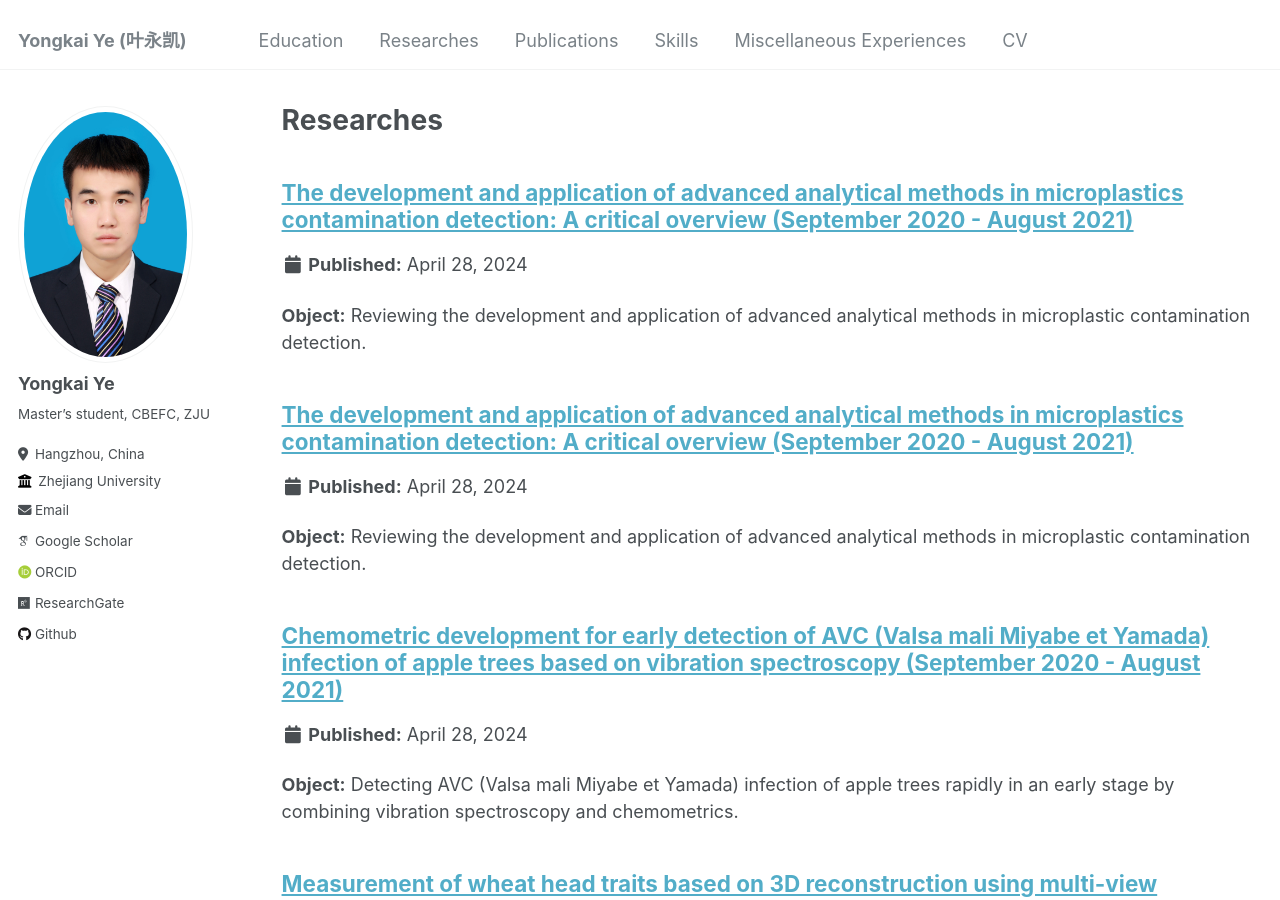
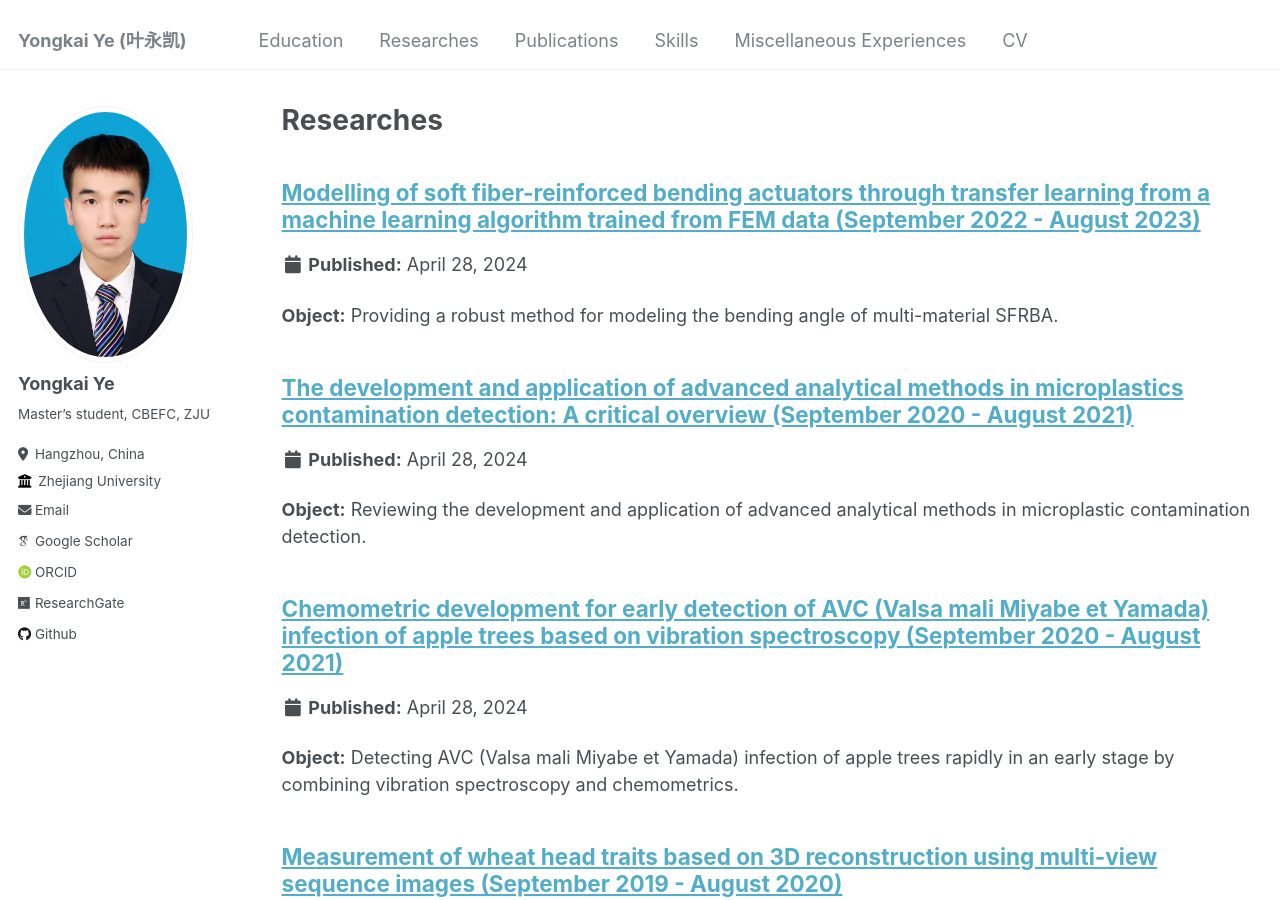
Before and after one commit to Yongkai-Ye/Yongkai-Ye.github.io, a Jekyll site: the page built from _pages/researches.html, in a window 1280 px wide and 900 px high. Built offline with Jekyll 4.4.1, drawn with Linux system fonts in a browser that asks for light colours; some web fonts are replaced.

Commit message:
Update zju-research-1.md

```diff
--- a/_researches/zju-research-1.md
+++ b/_researches/zju-research-1.md
@@ -1,22 +1,22 @@
 ---
-title: "The development and application of advanced analytical methods in microplastics contamination detection: A critical overview (September 2020 - August 2021)"
+title: "Modelling of soft fiber-reinforced bending actuators through transfer learning from a machine learning algorithm trained from FEM data (September 2022 - August 2023)"
 collection: researches
 type: "Undergraduate"
-permalink: /research/nwafu-research-3
-#venue: "College of Mechanical and Electronics Engineering, Northwest Agriculture & Forest University"
-#date: 2022-07-01
-#location: "Yangling, China"
+permalink: /research/zju-research-1
+#venue: "College of Biosystems Engineering and Food Science, Zhejiang University"
+#date: 2025-07-01
+#location: "Hangzhou, China"
 ---
 
-**Object:** Reviewing the development and application of advanced analytical methods in microplastic contamination detection.
+**Object:** Providing a robust method for modeling the bending angle of multi-material SFRBA.
 
-#**Difficulties:** Early low-grade infection of apple trees is hardly detected by visual inspection.
+#**Difficulties:** The acquisition of tremendous FEM data pairs and the development of optimal machine learning algorithms.
 
-**Role:** I was responsible for the survey of the literature and the writing of the origin draft.
+**Role:** I was with full authority.
 
-**Advisor:** [Prof. Yanru Zhao](https://cmee.nwsuaf.edu.cn/szdw/gjzcry/396312.htm)
+**Advisor:** [Prof. Dongdong Du](https://person.zju.edu.cn/Dudd)
 
-**Results:** We concluded the analytical methods for detecting microplastics and published a SCI paper named ***"[Modelling of soft fiber-reinforced bending actuators through transfer
-learning from a machine learning algorithm trained from FEM data](https://doi.org/10.1016/j.sna.2024.115095)"*** for this research.
+**Results:** We highlighted a method for modeling SFRBAs using FEM and machine learning algorithms and published a SCI paper named ***"[Modelling of soft fiber-reinforced bending actuators through transfer learning from a machine learning algorithm trained from FEM data](https://doi.org/10.1016/j.sna.2024.115095)"*** for this research.
 
 ![Microplastic Cover](../images/FEMMachineLearningCover.png "Microplastic cover"){:height="75%" width="75%"}
+![FEMMachineLearning Supplementary Video 1](../images/FEMMachineLearningSupplementaryVideo1.mp4 "FEMMachineLearning Supplementary video 1"){:height="75%" width="75%"}
```
